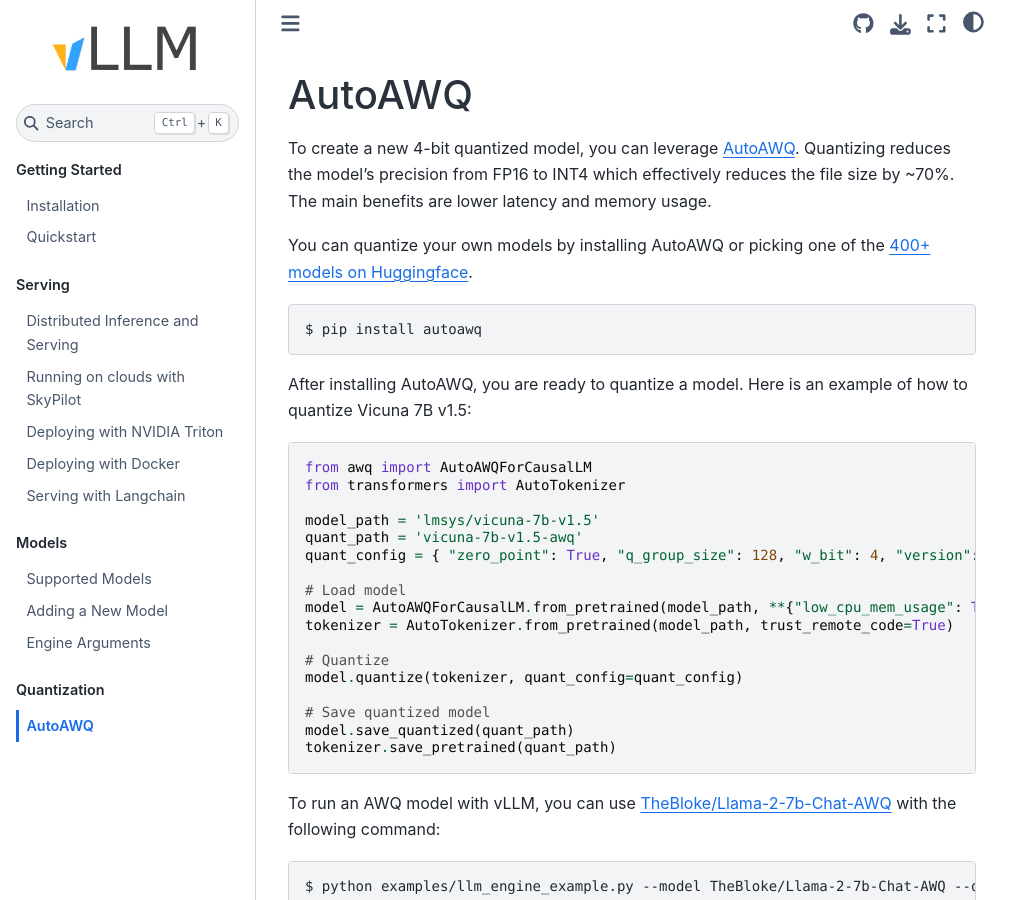
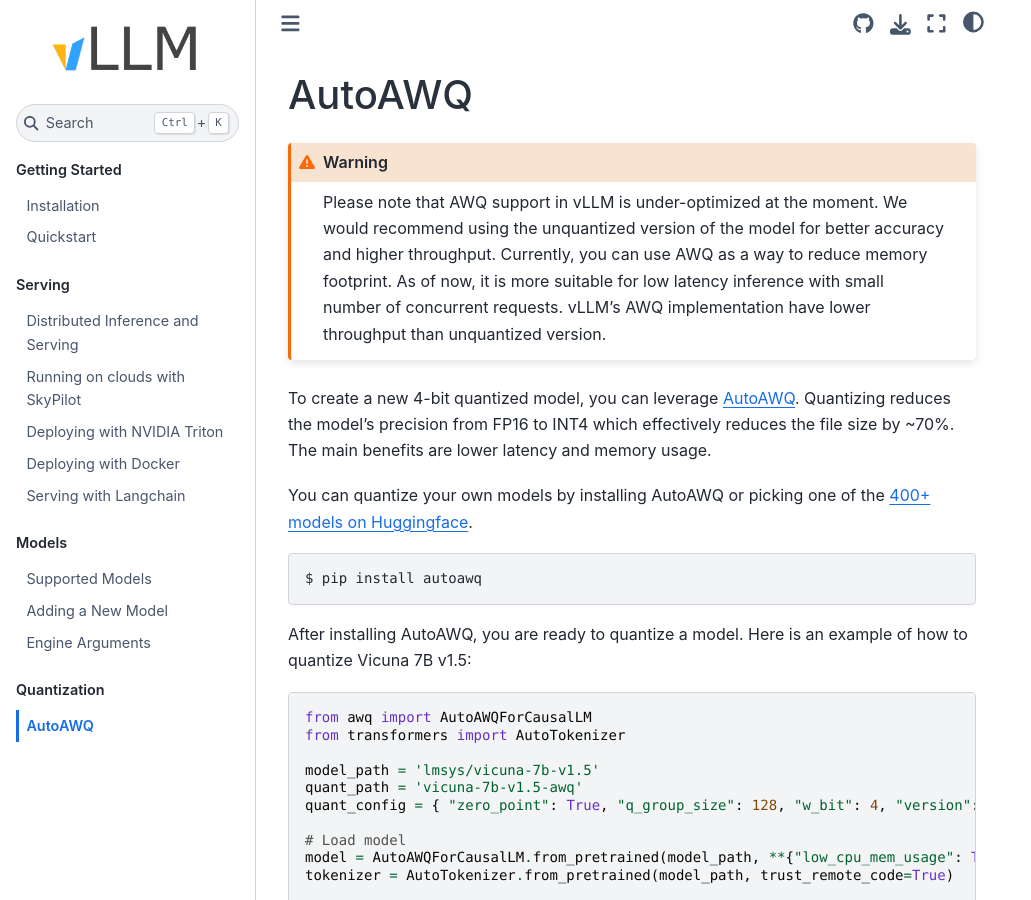
Before and after one commit to shaojiewang/vllm-rocm, a Sphinx documentation site: the page built from docs/source/quantization/auto_awq.rst, in a window 1280 px wide and 900 px high. Shown: the whole window, without its empty margins (0-1031 px from the left). Built offline with Sphinx 7.4.7 and the Sphinx Book theme 1.1.4, drawn with Linux system fonts in a browser that asks for light colours.

Commit message:
[Docs] Update the AWQ documentation to highlight performance issue (#1883)

```diff
--- a/docs/source/quantization/auto_awq.rst
+++ b/docs/source/quantization/auto_awq.rst
@@ -2,6 +2,12 @@
 
 AutoAWQ
 ==================
+
+.. warning::
+
+   Please note that AWQ support in vLLM is under-optimized at the moment. We would recommend using the unquantized version of the model for better
+   accuracy and higher throughput. Currently, you can use AWQ as a way to reduce memory footprint. As of now, it is more suitable for low latency
+   inference with small number of concurrent requests. vLLM's AWQ implementation have lower throughput than unquantized version.
 
 To create a new 4-bit quantized model, you can leverage `AutoAWQ <https://github.com/casper-hansen/AutoAWQ>`_.
 Quantizing reduces the model's precision from FP16 to INT4 which effectively reduces the file size by ~70%.
```
